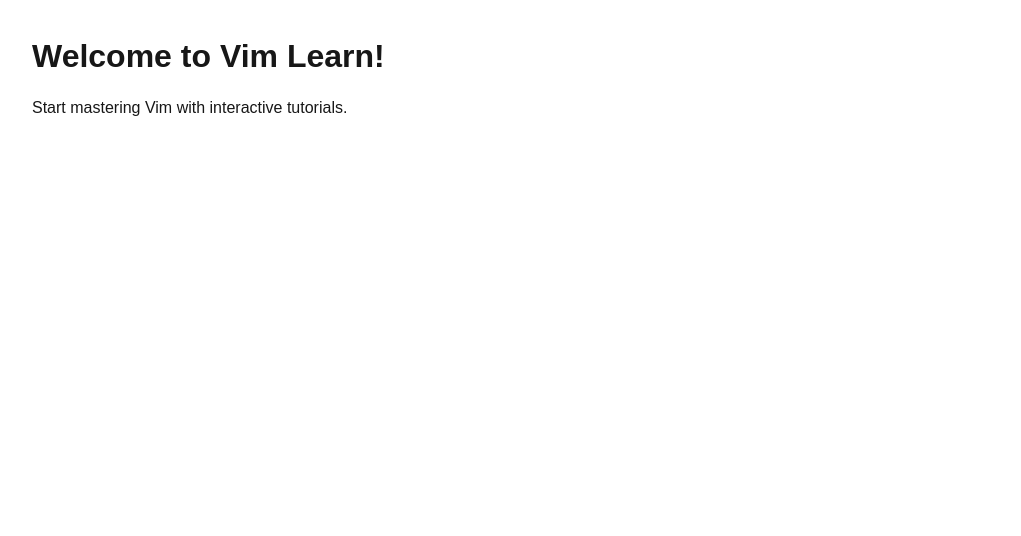
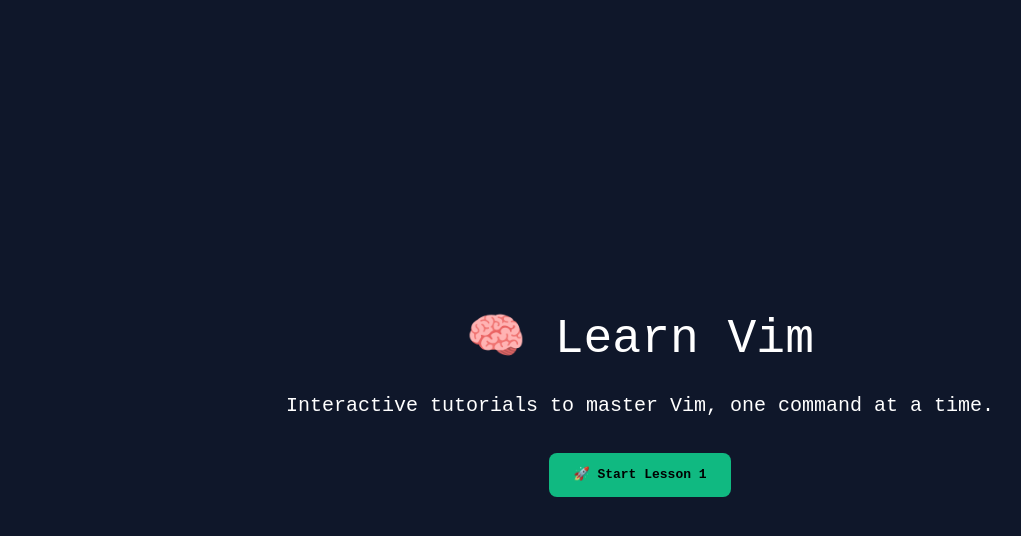
Before and after one commit to shaunaks-tech/learnvim, a Next.js app: page / in a window 1280 px wide. Shown: the top 536 px of the page, without its empty margins (0-1021 px from the left). Built offline with nearby package versions, Linux system fonts and the light colour scheme.

Commit message:
Updated homepage styling & layout

```diff
--- a/src/app/page.js
+++ b/src/app/page.js
@@ -1,8 +1,41 @@
+'use client';
+import Link from 'next/link';
+
 export default function Home() {
   return (
-    <main style={{ padding: "2rem" }}>
-      <h1 style={{ fontSize: "2rem", fontWeight: "bold" }}>Welcome to Vim Learn!</h1>
-      <p style={{ marginTop: "1rem" }}>Start mastering Vim with interactive tutorials.</p>
+    <main
+      style={{
+        display: 'flex',
+        flexDirection: 'column',
+        minHeight: '100vh',
+        alignItems: 'center',
+        justifyContent: 'center',
+        backgroundColor: '#0f172a',
+        color: '#fff',
+        fontFamily: 'monospace',
+        padding: '2rem',
+      }}
+    >
+      <h1 style={{ fontSize: '3rem', marginBottom: '1rem' }}>🧠 Learn Vim</h1>
+      <p style={{ fontSize: '1.25rem', marginBottom: '2rem' }}>
+        Interactive tutorials to master Vim, one command at a time.
+      </p>
+      <Link
+        href="/lesson/1"
+        style={{
+          backgroundColor: '#10b981',
+          color: '#000',
+          padding: '0.75rem 1.5rem',
+          borderRadius: '0.5rem',
+          textDecoration: 'none',
+          fontWeight: 'bold',
+          transition: 'background-color 0.2s ease-in-out',
+        }}
+        onMouseEnter={(e) => (e.target.style.backgroundColor = '#059669')}
+        onMouseLeave={(e) => (e.target.style.backgroundColor = '#10b981')}
+      >
+        🚀 Start Lesson 1
+      </Link>
     </main>
   );
 }
```
